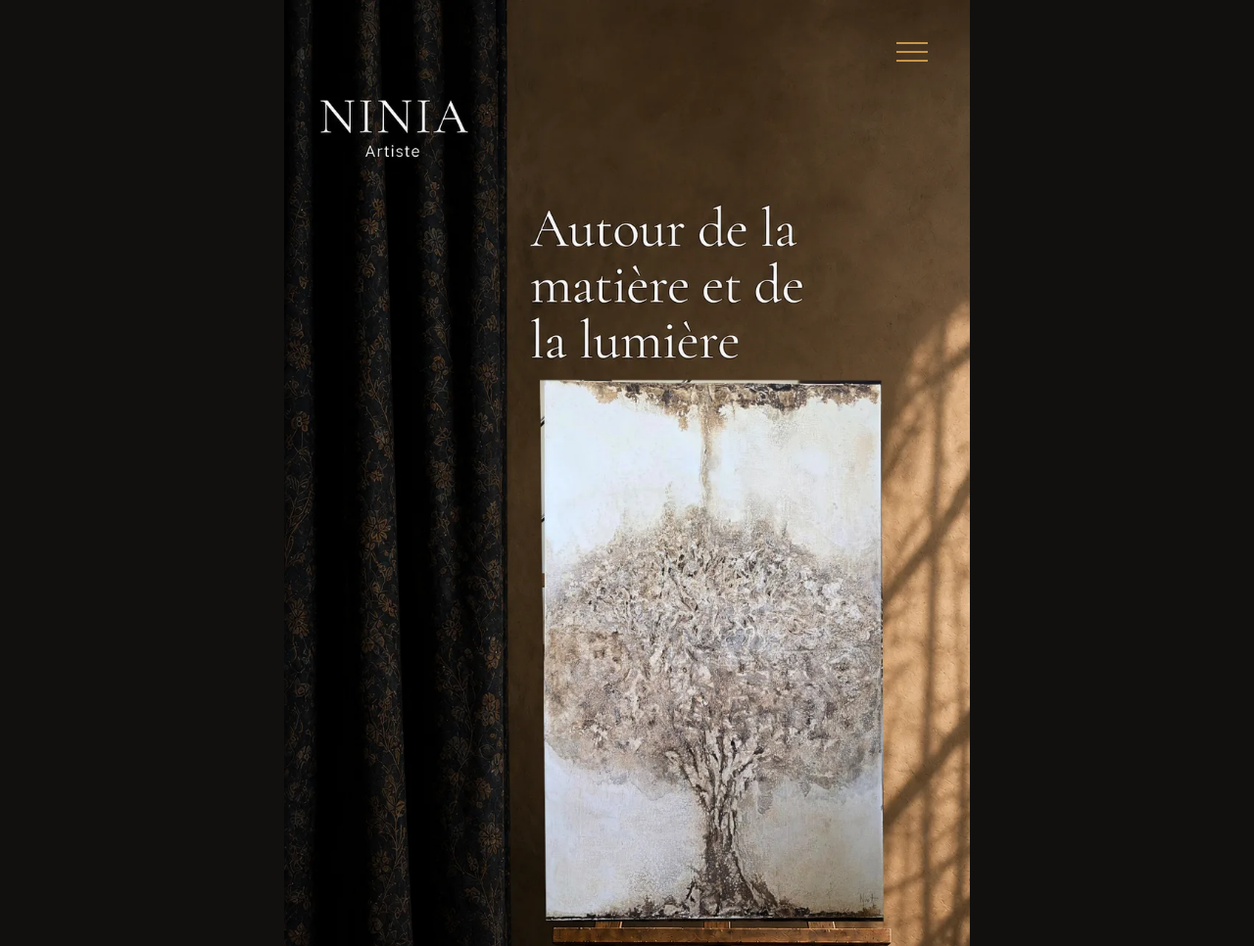
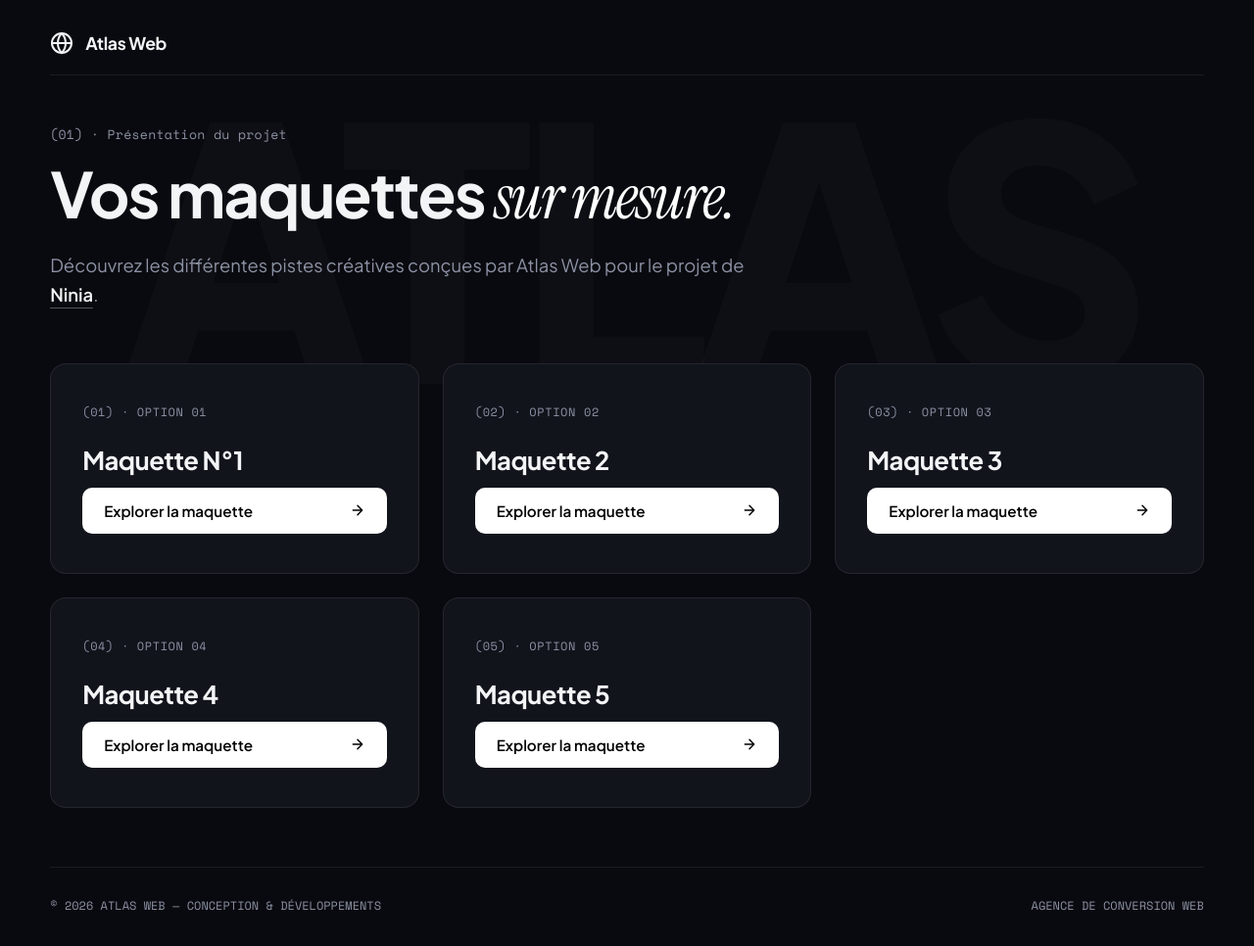
Before and after one commit to Avelescape/Ninia, a plain HTML site: page index.html in a window 1280 px wide. Shown: the top 966 px of the page at 98% size. Drawn offline with nearby package versions, Linux system fonts and the light colour scheme.

Commit message:
Update index.html

```diff
--- a/index.html
+++ b/index.html
@@ -1,70 +1,381 @@
-<!doctype html>
+<!DOCTYPE html>
 <html lang="fr">
 <head>
-  <meta charset="utf-8">
-  <meta name="viewport" content="width=device-width,initial-scale=1,viewport-fit=cover">
-  <meta name="theme-color" content="#11100e">
-  <title>NINIA — Artiste</title>
-  <style>
-    :root{--noir:#11100e;--creme:#eee6d8;--or:#c99749;--taupe:#aaa094}
-    *{box-sizing:border-box}html{scroll-behavior:smooth}body{margin:0;background:var(--noir);color:var(--creme);font-family:Arial,sans-serif}a{color:inherit;text-decoration:none}button{font:inherit}
-    .hero{position:relative;width:100%;aspect-ratio:941/1672;overflow:hidden;background:#24170d}
-    .hero-scene{position:absolute;inset:0;width:100%;height:100%;object-fit:fill}
-    header{position:absolute;z-index:20;inset:0 0 auto;display:flex;justify-content:flex-end;padding:4% 5%}
-    .menu-bouton{width:48px;height:48px;border:0;background:transparent;padding:8px;cursor:pointer}
-    .menu-bouton span{display:block;height:2px;background:var(--or);margin:7px 0}
-    nav{position:absolute;z-index:18;inset:0;background:rgba(15,12,9,.97);display:flex;flex-direction:column;justify-content:center;padding:10vw;gap:1.7rem;transform:translateY(-105%);transition:.45s}
-    nav.ouvert{transform:none}nav a{font:2.5rem Georgia,serif}
-    @media (max-width:699px){nav{padding:20vh 8vw 12vh;gap:1.2rem;align-items:center;text-align:center}nav a{font-size:2rem;line-height:1.2}}
-    .oeuvre-chevalet{position:absolute;z-index:3;left:42.3%;top:38.8%;width:40.5%;height:37.3%;object-fit:cover;object-position:center;box-shadow:inset 0 0 0 1px rgba(255,255,255,.12)}
-    .hero-texte{position:absolute;z-index:4;left:42.3%;top:15%;width:40.5%;text-align:center;font-family:"Montserrat Light",serif;font-weight:100;color:#F5F1E8;font-size:clamp(1.2rem,4vw,1.8rem);line-height:1.4}
-    .surtitre{text-transform:uppercase;color:var(--or);letter-spacing:.24em;font-size:.65rem}
-    .intro{padding:100px 8vw 90px;background:#181612}.intro h1,.demarche blockquote,.contact h2,.piece h2{font-family:Georgia,serif;font-weight:400}.intro h1{font-size:clamp(3.2rem,14vw,5rem);line-height:1.02;margin:23px 0 30px}.intro>p:last-child{color:var(--taupe);line-height:1.8;max-width:550px}
-    .collections{background:#e7dece;color:#1b1712;padding:18px 5vw 100px}.collection{margin-bottom:80px}.image-collection{position:relative;aspect-ratio:4/5;overflow:hidden;background:#40352b center/cover no-repeat}.image-collection img{width:100%;height:100%;object-fit:cover}.image-collection span{position:absolute;top:18px;left:18px;width:40px;height:40px;display:grid;place-items:center;background:rgba(20,16,12,.72);color:#dcb068;font-size:.66rem}.infos{display:flex;align-items:flex-end;justify-content:space-between;padding:22px 4px 0}.infos p{margin:0;color:#776d60;text-transform:uppercase;letter-spacing:.13em;font-size:.6rem}.infos h2{font:400 1.8rem Georgia,serif;margin:8px 0}.infos>a{font-size:1.7rem;color:#9e7332}
-    .demarche{padding:110px 8vw;background:#1a1815}.demarche blockquote{font-size:clamp(2.7rem,11vw,4.5rem);line-height:1.15;margin:30px 0}.demarche>p:not(.surtitre){color:var(--taupe);line-height:1.8}.demarche>a{display:flex;justify-content:space-between;margin-top:45px;padding-bottom:12px;border-bottom:1px solid #66543c;text-transform:uppercase;font-size:.68rem;letter-spacing:.16em}
-    .piece{background:#c2aa88;color:#251d16}.visuel-piece{height:68vh;min-height:500px;display:flex;align-items:center;justify-content:center;background:radial-gradient(circle at 50% 30%,#7b5c42,#29231e 62%,#181614);overflow:hidden}.visuel-piece img{width:auto;height:100%;max-width:100%;max-height:100%;object-fit:contain;display:block;filter:saturate(.8) contrast(1.06);background:#201914}.vase{display:none}.texte-piece{padding:65px 8vw 85px}.texte-piece h2{font-size:3.7rem;line-height:1.04;margin:20px 0}.texte-piece>p:last-child{line-height:1.7}
-    .contact{padding:110px 8vw 40px;min-height:720px;display:flex;flex-direction:column;background:#0f0e0c}.contact h2{font-size:clamp(3.7rem,14vw,6rem);line-height:1.02;margin:26px 0 55px}.email{font:1.25rem Georgia,serif;border-bottom:1px solid #5f5140;padding-bottom:15px}.liens{display:flex;flex-direction:column;gap:20px;margin-top:55px;text-transform:uppercase;letter-spacing:.14em;font-size:.67rem}.liens a{padding-bottom:12px;border-bottom:1px solid #312c25}.contact small{margin-top:auto;color:#6f685f;font-size:.6rem}
-    @media (max-width:699px){body{overflow-x:hidden}.hero{aspect-ratio:9/16}.hero-scene{object-fit:cover}.oeuvre-chevalet{left:50%;top:41%;transform:translateX(-50%);width:42%;height:30%}.menu-bouton{width:42px;height:42px}.nav,nav{padding:14vw 8vw}.nav a,nav a{font-size:2rem}.intro,.demarche,.contact{padding-left:7vw;padding-right:7vw}.intro h1{font-size:clamp(2.4rem,14vw,4rem)}.demarche blockquote{font-size:clamp(2.2rem,11vw,3.2rem)}.piece{display:block}.visuel-piece{height:52vh;min-height:340px}.visuel-piece img{width:100%;height:auto;max-height:100%}.texte-piece{padding:40px 7vw 60px}.texte-piece h2{font-size:clamp(2.3rem,9vw,3rem)}.contact h2{font-size:clamp(2.5rem,12vw,4rem)}.infos{flex-direction:column;align-items:flex-start;gap:10px}.infos>a{font-size:1.4rem}}
-    @media(min-width:700px){.hero{width:min(100%,700px);margin:auto}.intro,.demarche,.contact{padding-left:15vw;padding-right:15vw}.collections{display:grid;grid-template-columns:repeat(3,1fr);gap:2vw;padding:80px 6vw}.collection:nth-child(2){margin-top:90px}.piece{display:grid;grid-template-columns:1.2fr 1fr;align-items:center}.texte-piece{padding:8vw}nav{left:auto;width:420px}}
-    @media(prefers-reduced-motion:reduce){html{scroll-behavior:auto}nav{transition:none}}
-  </style>
+    <meta charset="UTF-8">
+    <meta name="viewport" content="width=device-width, initial-scale=1.0">
+    <title>Présentation des Maquettes | Atlas Web</title>
+
+    <!-- Polices Google Fonts (Style 997.fr : Sans-Serif + Serif Italique + Monospace) -->
+    <link rel="preconnect" href="https://fonts.googleapis.com">
+    <link rel="preconnect" href="https://fonts.gstatic.com" crossorigin>
+    <link href="https://fonts.googleapis.com/css2?family=Instrument+Serif:ital@1&family=Plus+Jakarta+Sans:wght@400;500;600;700;800&family=Space+Mono:wght@400;700&display=swap" rel="stylesheet">
+
+    <style>
+        :root {
+            --bg-color: #090a0f;
+            --surface-color: #12141c;
+            --surface-hover: #181b26;
+            --border-color: rgba(255, 255, 255, 0.08);
+            --border-hover: rgba(255, 255, 255, 0.22);
+            --text-primary: #f3f4f6;
+            --text-secondary: #8c92a4;
+            --accent-white: #ffffff;
+            --accent-glow: rgba(255, 255, 255, 0.03);
+
+            --font-main: 'Plus Jakarta Sans', -apple-system, BlinkMacSystemFont, sans-serif;
+            --font-serif: 'Instrument Serif', Georgia, serif;
+            --font-mono: 'Space Mono', monospace;
+        }
+
+        * {
+            margin: 0;
+            padding: 0;
+            box-sizing: border-box;
+            -webkit-font-smoothing: antialiased;
+        }
+
+        body {
+            background-color: var(--bg-color);
+            color: var(--text-primary);
+            font-family: var(--font-main);
+            min-height: 100vh;
+            display: flex;
+            flex-direction: column;
+            justify-content: space-between;
+            /* Marges latérales adaptatives pour occuper tout l'écran */
+            padding: 0 clamp(20px, 4vw, 60px);
+            position: relative;
+            overflow-x: hidden;
+        }
+
+        /* Filigrane en arrière-plan */
+        .bg-watermark {
+            position: absolute;
+            top: 20px;
+            left: 50%;
+            transform: translateX(-50%);
+            font-size: clamp(10rem, 28vw, 30rem);
+            font-weight: 900;
+            color: rgba(255, 255, 255, 0.018);
+            user-select: none;
+            pointer-events: none;
+            white-space: nowrap;
+            z-index: 0;
+            letter-spacing: -0.05em;
+            text-transform: uppercase;
+        }
+
+        /* Header pleine largeur */
+        header {
+            width: 100%;
+            padding: 32px 0 20px;
+            display: flex;
+            justify-content: space-between;
+            align-items: center;
+            position: relative;
+            z-index: 10;
+            border-bottom: 1px solid var(--border-color);
+        }
+
+        .logo {
+            display: flex;
+            align-items: center;
+            gap: 12px;
+            font-size: 1.1rem;
+            font-weight: 700;
+            letter-spacing: -0.02em;
+            color: var(--text-primary);
+            text-decoration: none;
+        }
+
+        .logo-icon {
+            width: 24px;
+            height: 24px;
+            color: var(--text-primary);
+            stroke-width: 2;
+        }
+
+        /* Main Content pleine largeur */
+        main {
+            width: 100%;
+            margin: 50px auto 60px;
+            position: relative;
+            z-index: 10;
+            flex-grow: 1;
+        }
+
+        .hero {
+            margin-bottom: 56px;
+            text-align: left;
+        }
+
+        .section-label {
+            font-family: var(--font-mono);
+            font-size: 0.825rem;
+            color: var(--text-secondary);
+            margin-bottom: 16px;
+            display: block;
+            letter-spacing: 0.02em;
+        }
+
+        .hero h1 {
+            font-size: clamp(2.5rem, 5vw, 4.5rem);
+            font-weight: 700;
+            letter-spacing: -0.03em;
+            line-height: 1.08;
+            margin-bottom: 20px;
+            color: var(--text-primary);
+        }
+
+        .hero h1 em {
+            font-family: var(--font-serif);
+            font-style: italic;
+            font-weight: 400;
+            color: #ffffff;
+            padding-right: 0.1em;
+        }
+
+        .hero p {
+            font-size: 1.15rem;
+            color: var(--text-secondary);
+            max-width: 720px;
+            font-weight: 400;
+            line-height: 1.6;
+        }
+
+        .client-name {
+            color: var(--text-primary);
+            font-weight: 600;
+            border-bottom: 1px solid rgba(255, 255, 255, 0.3);
+            padding-bottom: 2px;
+        }
+
+        /* Grille pleine largeur s'adaptant à l'écran */
+        .mockups-grid {
+            display: grid;
+            grid-template-columns: repeat(auto-fit, minmax(320px, 1fr));
+            gap: 24px;
+            width: 100%;
+        }
+
+        .mockup-card {
+            background: var(--surface-color);
+            border: 1px solid var(--border-color);
+            border-radius: 16px;
+            padding: 40px 32px;
+            display: flex;
+            flex-direction: column;
+            justify-content: space-between;
+            transition: all 0.25s cubic-bezier(0.16, 1, 0.3, 1);
+            position: relative;
+            overflow: hidden;
+        }
+
+        .mockup-card:hover {
+            transform: translateY(-4px);
+            background: var(--surface-hover);
+            border-color: var(--border-hover);
+            box-shadow: 0 20px 40px -15px rgba(0, 0, 0, 0.5);
+        }
+
+        .card-number {
+            font-family: var(--font-mono);
+            font-size: 0.75rem;
+            color: var(--text-secondary);
+            margin-bottom: 24px;
+            display: block;
+            letter-spacing: 0.05em;
+        }
+
+        .card-title {
+            font-size: 1.6rem;
+            font-weight: 700;
+            margin-bottom: 12px;
+            letter-spacing: -0.02em;
+            color: var(--text-primary);
+        }
+
+        .card-description {
+            font-size: 0.95rem;
+            color: var(--text-secondary);
+            line-height: 1.65;
+            margin-bottom: 40px;
+            flex-grow: 1;
+        }
+
+        /* Boutons d'action */
+        .btn {
+            display: inline-flex;
+            align-items: center;
+            justify-content: space-between;
+            background: var(--accent-white);
+            color: #000000;
+            font-weight: 600;
+            font-size: 0.95rem;
+            padding: 14px 22px;
+            border-radius: 10px;
+            text-decoration: none;
+            transition: all 0.2s ease;
+            width: 100%;
+        }
+
+        .btn:hover {
+            background: #e2e8f0;
+            transform: translateY(-1px);
+        }
+
+        .btn:active {
+            transform: scale(0.99);
+        }
+
+        .btn svg {
+            width: 16px;
+            height: 16px;
+            fill: none;
+            stroke: currentColor;
+            stroke-width: 2.2;
+            stroke-linecap: round;
+            stroke-linejoin: round;
+            transition: transform 0.2s ease;
+        }
+
+        .btn:hover svg {
+            transform: translateX(4px);
+        }
+
+        /* Footer pleine largeur */
+        footer {
+            width: 100%;
+            padding: 30px 0;
+            display: flex;
+            justify-content: space-between;
+            align-items: center;
+            border-top: 1px solid var(--border-color);
+            color: var(--text-secondary);
+            font-size: 0.85rem;
+            position: relative;
+            z-index: 10;
+        }
+
+        footer p {
+            font-family: var(--font-mono);
+            font-size: 0.75rem;
+        }
+
+        /* Media Queries pour le Responsive Mobile/Tablette */
+        @media (max-width: 768px) {
+            header {
+                flex-direction: column;
+                align-items: flex-start;
+                gap: 16px;
+            }
+
+            footer {
+                flex-direction: column;
+                align-items: flex-start;
+                gap: 12px;
+            }
+
+            .hero h1 {
+                font-size: 2.2rem;
+            }
+
+            .mockups-grid {
+                grid-template-columns: 1fr;
+            }
+        }
+    </style>
 </head>
 <body>
-  <main>
-    <section class="hero" id="accueil">
-      <!-- Image de fond issue de la maquette -->
-      <img class="hero-scene" src="images/WEBPchevalet1.webp" alt="Atelier de Ninia avec une toile sur un chevalet">
-      <header><button class="menu-bouton" id="menuBouton" aria-label="Ouvrir le menu" aria-expanded="false"><span></span><span></span><span></span></button></header>
-      <nav id="menu"><a href="#oeuvres">Œuvres</a><a href="#demarche">Démarche</a><a href="#contact">Contact</a></nav>
 
-    </section>
+    <!-- Filigrane d'arrière-plan -->
+    <div class="bg-watermark" aria-hidden="true">ATLAS</div>
 
-    <section class="intro" id="oeuvres"><p class="surtitre">Œuvres & collections</p><h1>La matière<br>comme paysage</h1><p>Chaque oeuvre explore une rencontre entre les matières, l'artiste et les mouvements de la lumière.</p></section>
+    <header>
+        <a href="index.html" class="logo">
+            <svg class="logo-icon" viewBox="0 0 24 24" fill="none" stroke="currentColor">
+                <circle cx="12" cy="12" r="10"/>
+                <path d="M12 2a14.5 14.5 0 0 0 0 20 14.5 14.5 0 0 0 0-20"/>
+                <path d="M2 12h20"/>
+            </svg>
+            <span>Atlas Web</span>
+        </a>
+    </header>
 
-    <section class="collections">
-      <article class="collection"><div class="image-collection"><img src="images/oeuvre2.jpg" alt="Collection Paysages intérieurs"></div><div class="infos"><div><p>Série</p><h2>Entre deux mondes</h2></div><a href="#contact" aria-label="Découvrir la collection">↗</a></div></article>
-      <article class="collection"><div class="image-collection"><img src="images/oeuvre9.png" alt="Collection Terres vivantes"></div><div class="infos"><div><p>Uniques</p><h2>Pièces sculpturales</h2></div><a href="#contact" aria-label="Découvrir la collection">↗</a></div></article>
-      <article class="collection"><div class="image-collection"><img src="images/oeuvre7.jpg" alt="Collection Lumières enfouies"></div><div class="infos"><div><p>Tableaux</p><h2>Lumières enfouies</h2></div><a href="#contact" aria-label="Découvrir la collection">↗</a></div></article>
-    </section>
+    <main>
+        <section class="hero">
+            <span class="section-label">(01) · Présentation du projet</span>
+            <h1>Vos maquettes <em>sur mesure.</em></h1>
+            <p>Découvrez les différentes pistes créatives conçues par Atlas Web pour le projet de <span class="client-name">Ninia</span>.</p>
+        </section>
 
-    <section class="demarche" id="demarche"><p class="surtitre">Démarche</p><blockquote>« Faire émerger mes sentiments profonds, strate après strate. »</blockquote><p> Ninia creuse, superpose, harmonise jusqu’à ce que la matière trouve son propre équilibre.</p></section>
+        <section class="mockups-grid">
+            <!-- Maquette 1 -->
+            <article class="mockup-card">
+                <div>
+                    <span class="card-number">(01) · OPTION 01</span>
+                    <h2 class="card-title">Maquette N°1</h2>
+                </div>
+                <a href="Maquette 1/index.html" target="_blank" rel="noopener" class="btn">
+                    <span>Explorer la maquette</span>
+                    <svg viewBox="0 0 24 24"><path d="M5 12h14M12 5l7 7-7 7"/></svg>
+                </a>
+            </article>
 
-    <section class="piece"><div class="visuel-piece"><img src="images/WEBPNinia.webp" alt="photo artiste Ninia"></div><div class="texte-piece"><p class="surtitre">Ninia</p><h2>J'aime donner vie à la matière,<br>sublimer mes créations grâce aux textures et à la lumière.</h2></div></section>
+            <!-- Maquette 2 -->
+            <article class="mockup-card">
+                <div>
+                    <span class="card-number">(02) · OPTION 02</span>
+                    <h2 class="card-title">Maquette 2</h2>
+                </div>
+                <a href="Maquette 2/index.html" target="_blank" rel="noopener" class="btn">
+                    <span>Explorer la maquette</span>
+                    <svg viewBox="0 0 24 24"><path d="M5 12h14M12 5l7 7-7 7"/></svg>
+                </a>
+            </article>
 
-    <footer class="contact" id="contact"><p class="surtitre">Une rencontre, un échange...</p><h2>Un coup de coeur pour une oeuvre?</h2><a class="email" href="mailto:atelier@ninia-art.fr">atelier@ninia-art.fr</a><div class="liens"><a href="https://instagram.com/" target="_blank" rel="noopener">Instagram</a><a href="#oeuvres">Expositions</a><a href="#accueil">Retour en haut ↑</a></div><small>© 2026 Ninia</small></footer>
-  </main>
+            <!-- Maquette 3 -->
+            <article class="mockup-card">
+                <div>
+                    <span class="card-number">(03) · OPTION 03</span>
+                    <h2 class="card-title">Maquette 3</h2>
+                </div>
+                <a href="Maquette 3/index.html" target="_blank" rel="noopener" class="btn">
+                    <span>Explorer la maquette</span>
+                    <svg viewBox="0 0 24 24"><path d="M5 12h14M12 5l7 7-7 7"/></svg>
+                </a>
+            </article>
 
-  <script>
-    const menu = document.getElementById("menu");
-    const menuBouton = document.getElementById("menuBouton");
-    menuBouton.addEventListener("click", () => {
-      const ouvert = menu.classList.toggle("ouvert");
-      menuBouton.setAttribute("aria-expanded", ouvert);
-    });
-    menu.querySelectorAll("a").forEach(lien => lien.addEventListener("click", () => {
-      menu.classList.remove("ouvert");
-      menuBouton.setAttribute("aria-expanded", "false");
-    }));
-  </script>
+            <!-- Maquette 4 -->
+            <article class="mockup-card">
+                <div>
+                    <span class="card-number">(04) · OPTION 04</span>
+                    <h2 class="card-title">Maquette 4</h2>
+                </div>
+                <a href="Maquette 4/index.html" target="_blank" rel="noopener" class="btn">
+                    <span>Explorer la maquette</span>
+                    <svg viewBox="0 0 24 24"><path d="M5 12h14M12 5l7 7-7 7"/></svg>
+                </a>
+            </article>
+
+            <!-- Maquette 5 -->
+            <article class="mockup-card">
+                <div>
+                    <span class="card-number">(05) · OPTION 05</span>
+                    <h2 class="card-title">Maquette 5</h2>
+                </div>
+                <a href="Maquette 5/index.html" target="_blank" rel="noopener" class="btn">
+                    <span>Explorer la maquette</span>
+                    <svg viewBox="0 0 24 24"><path d="M5 12h14M12 5l7 7-7 7"/></svg>
+                </a>
+            </article>
+        </section>
+    </main>
+
+    <footer>
+        <p>© 2026 ATLAS WEB — CONCEPTION & DÉVELOPPEMENTS</p>
+        <p>AGENCE DE CONVERSION WEB</p>
+    </footer>
+
 </body>
 </html>
```
